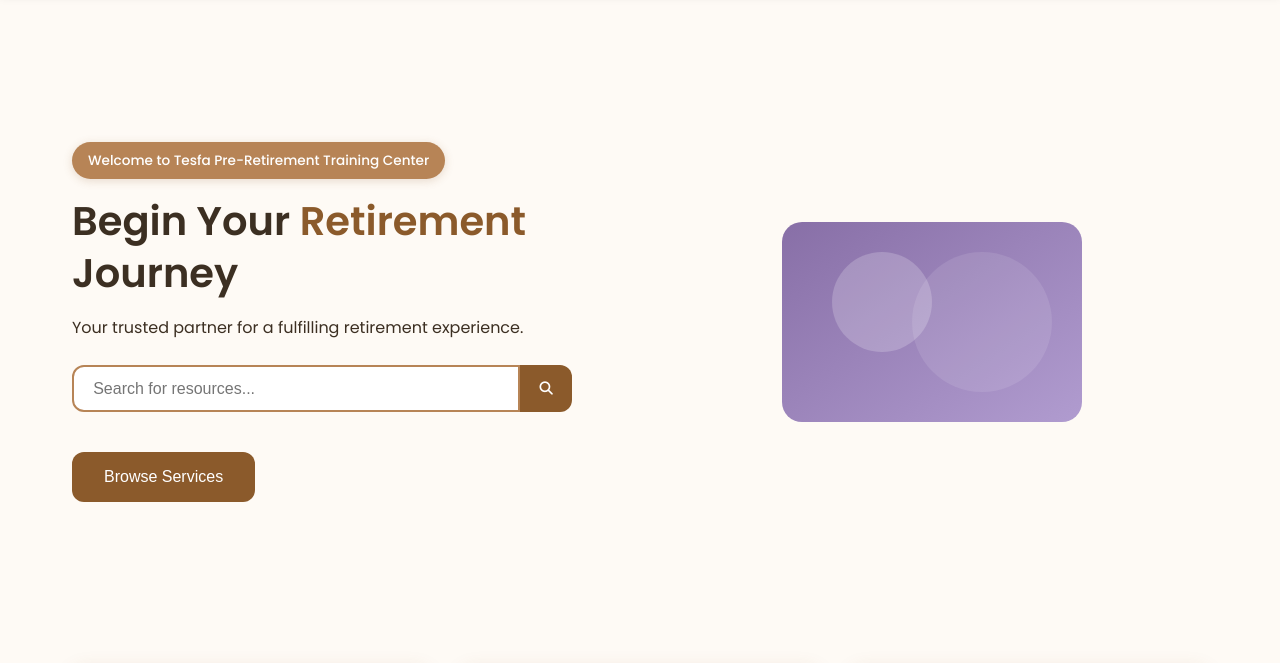
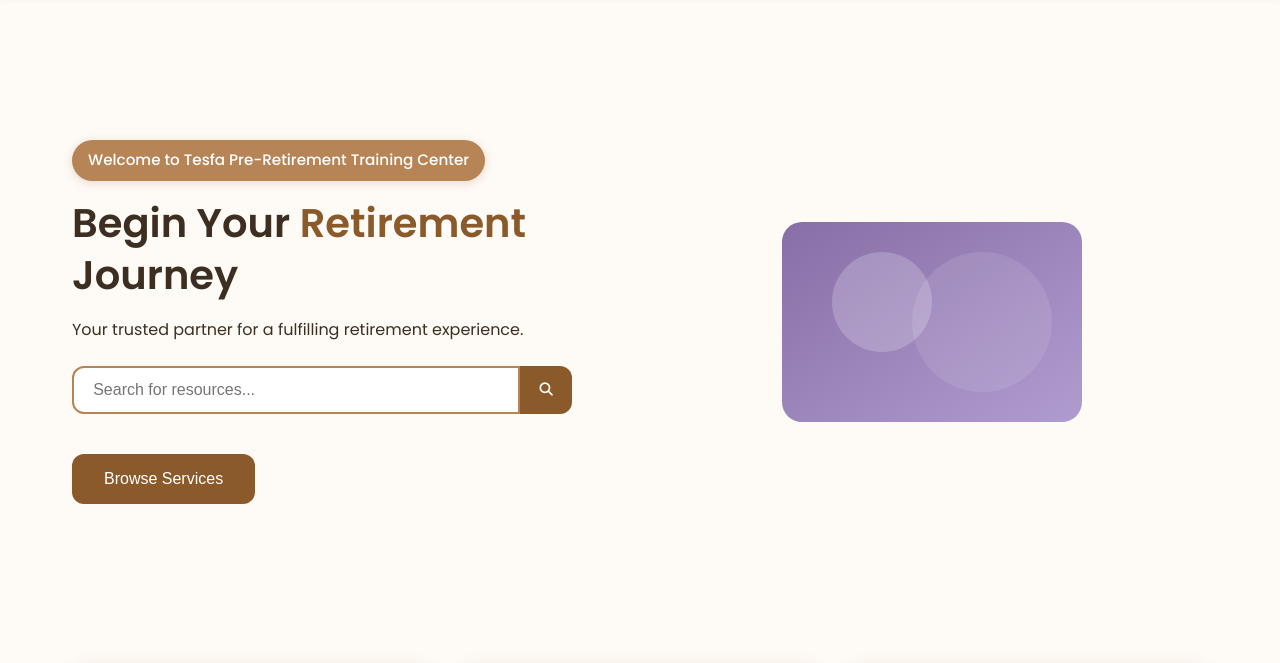
Before and after one commit to Yeabi3871/Tesfa3, a plain HTML site: page index.html in a window 1280 px wide. Shown: the part 118-781 px from the top of the page. Drawn offline with Linux system fonts and the light colour scheme.

Commit message:
change welcome

```diff
--- a/styles.css
+++ b/styles.css
@@ -162,7 +162,7 @@ nav {
     border-radius: 30px;
     font-weight: 500;
     margin-bottom: 1rem;
-    font-size: 0.85rem;
+    font-size: 0.95rem;
     box-shadow: 0 2px 10px rgba(139, 90, 43, 0.2);
 }
 
```
